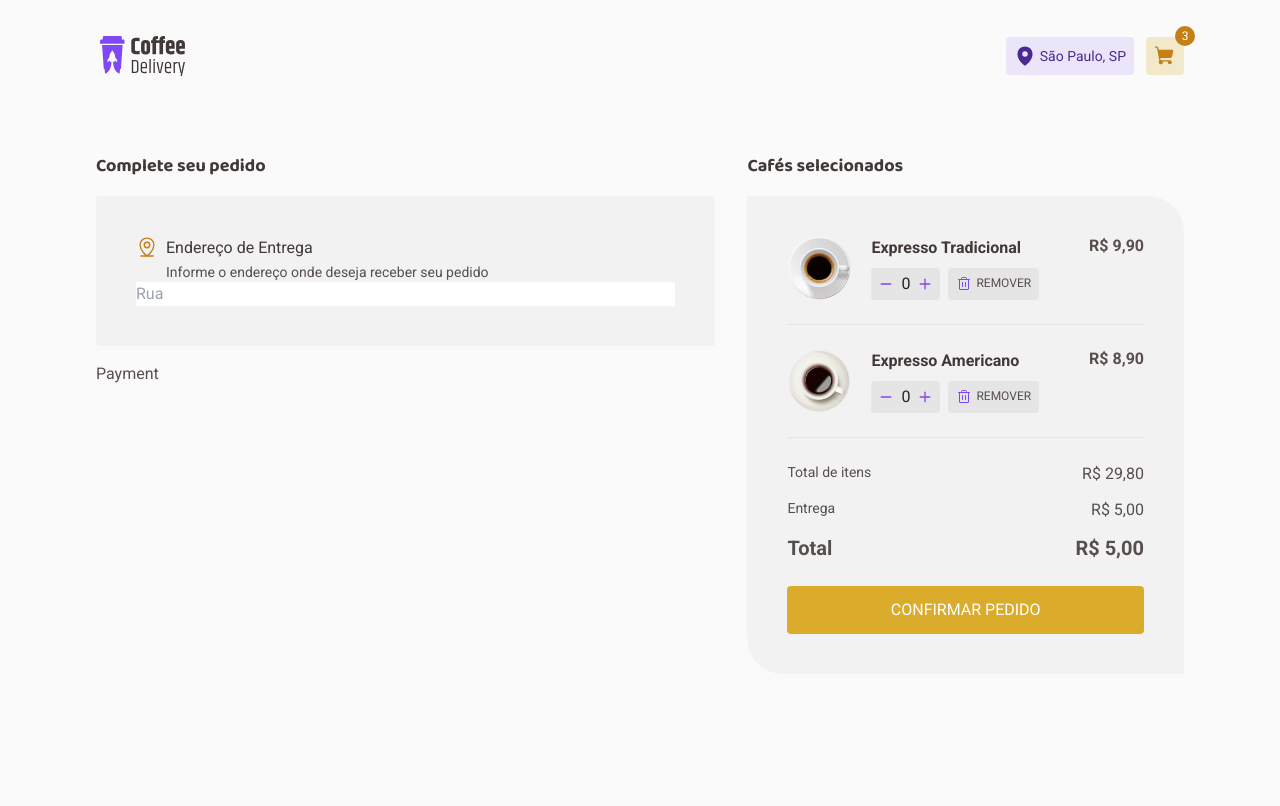
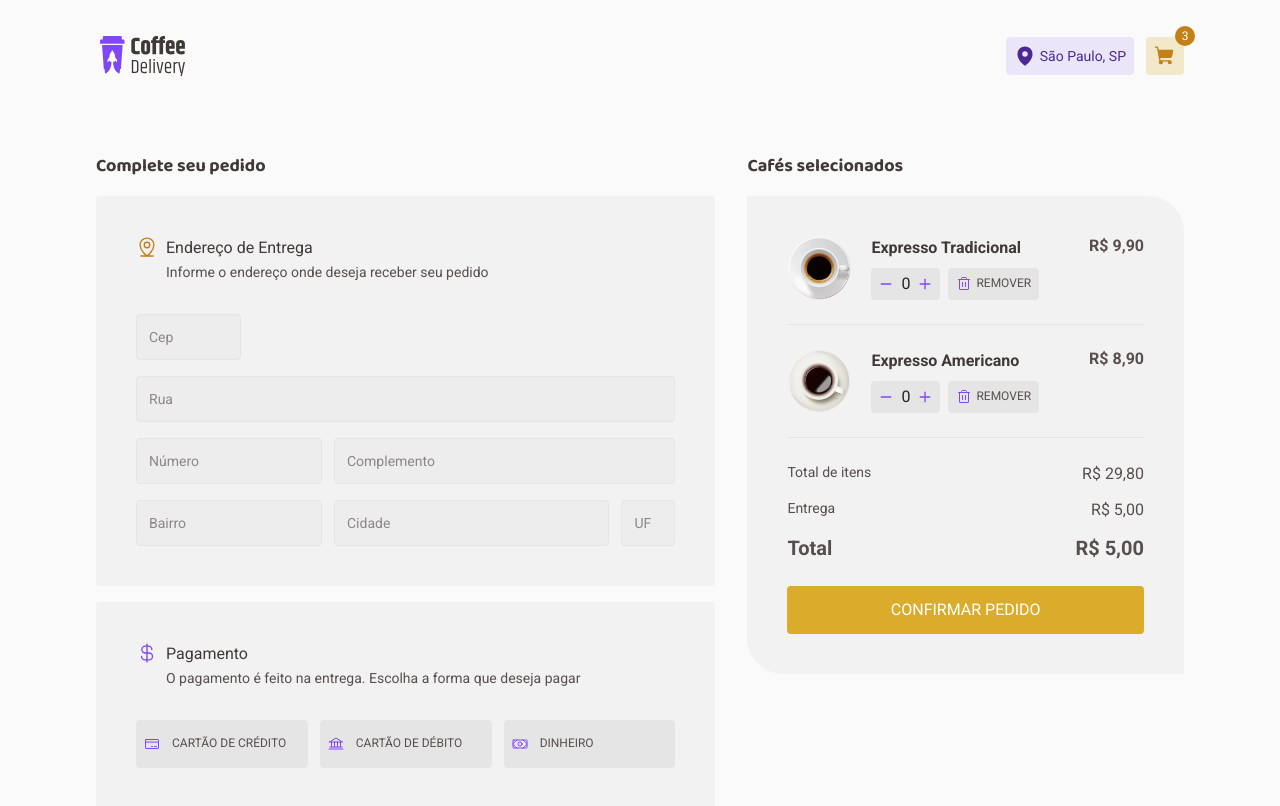
Before and after one commit to cleisonmp/coffee-delivery, a React (Vite) app: page /checkout in a window 1280 px wide. Shown: the top 806 px of the page. Built offline with nearby package versions, Linux system fonts and the light colour scheme.

Commit message:
Checkout form + styles

```diff
--- a/package.json
+++ b/package.json
@@ -13,6 +13,7 @@
     "phosphor-react": "^1.4.1",
     "react": "^18.2.0",
     "react-dom": "^18.2.0",
+    "react-hook-form": "^7.34.0",
     "react-router-dom": "^6.3.0"
   },
   "devDependencies": {
--- a/src/pages/Checkout/components/AddressForm.tsx
+++ b/src/pages/Checkout/components/AddressForm.tsx
@@ -1,8 +1,10 @@
 import { MapPinLine } from 'phosphor-react'
-
+// https://brasilapi.com.br/api/cep/v1/{cep}
 export function AddressForm() {
+  const baseInputStyle =
+    'bg-base-input p-3 placeholder:text-base-label border border-base-button rounded text-sm'
   return (
-    <form action="" className="bg-base-card rounded p-10">
+    <div className="bg-base-card rounded p-10">
       <div className="flex gap-2">
         <MapPinLine size={22} color="#C47F17" />
         <div className="flex flex-col">
@@ -12,7 +14,49 @@ export function AddressForm() {
           </span>
         </div>
       </div>
-      <input type="text" placeholder="Rua" className="w-full" />
-    </form>
+      <input
+        type="text"
+        placeholder="Cep"
+        className={baseInputStyle + ' mt-8 '}
+        maxLength={9}
+        size={9}
+      />
+      <input
+        type="text"
+        placeholder="Rua"
+        className={baseInputStyle + ' w-full mt-4'}
+      />
+      <div className="flex mt-4 gap-3">
+        <input
+          type="number"
+          placeholder="Número"
+          className={baseInputStyle + ' appearance-none'}
+        />
+        <input
+          type="text"
+          placeholder="Complemento"
+          className={baseInputStyle + ' w-full'}
+        />
+      </div>
+      <div className="flex mt-4 gap-3">
+        <input
+          type="text"
+          placeholder="Bairro"
+          className={baseInputStyle + ''}
+        />
+        <input
+          type="text"
+          placeholder="Cidade"
+          className={baseInputStyle + ' w-full'}
+        />
+        <input
+          type="text"
+          placeholder="UF"
+          className={baseInputStyle + ' uppercase'}
+          maxLength={2}
+          size={2}
+        />
+      </div>
+    </div>
   )
 }
--- a/src/pages/Checkout/components/Cart.tsx
+++ b/src/pages/Checkout/components/Cart.tsx
@@ -1,7 +1,14 @@
+import { useNavigate } from 'react-router-dom'
 import { cartList } from '../../../@types/storeCoffeeList'
 import { CoffeeCardSideways } from './CoffeeCardSideways'
 
 export function Cart() {
+  const navigateTo = useNavigate()
+
+  const handleCompleteOrder = () => {
+    navigateTo('/orderfinished')
+  }
+
   return (
     <div className="bg-base-card p-10 rounded-tr-[2.25rem] rounded-bl-[2.25rem]">
       {cartList.map((coffee) => {
@@ -21,7 +28,10 @@ export function Cart() {
           <span className="text-xl font-bold">R$ 5,00</span>
         </div>
       </div>
-      <button className="text-center w-full rounded text-white bg-yellow-500 mt-6 py-3 hover:bg-yellow-900 transition-colors">
+      <button
+        onClick={handleCompleteOrder}
+        className="text-center w-full rounded text-white bg-yellow-500 mt-6 py-3 hover:bg-yellow-900 transition-colors"
+      >
         CONFIRMAR PEDIDO
       </button>
     </div>
--- a/src/pages/Checkout/components/Payment.tsx
+++ b/src/pages/Checkout/components/Payment.tsx
@@ -1,3 +1,33 @@
+import { Bank, CreditCard, CurrencyDollar, Money } from 'phosphor-react'
+
 export function Payment() {
-  return <h1>Payment</h1>
+  const buttonTailwindStyle =
+    'bg-base-button rounded h-12 p-4 flex gap-3 items-center px-2 hover:bg-base-hover transition-colors leading-relaxed text-xs w-full focus:outline-none focus:shadow-outline focus:shadow-purple-500'
+  return (
+    <div className="bg-base-card rounded p-10">
+      <div className="flex gap-2">
+        <CurrencyDollar size={22} color="#8047F8" />
+        <div className="flex flex-col">
+          <span className="text-base-subtitle">Pagamento</span>
+          <span className="text-sm mt-[0.125rem]">
+            O pagamento é feito na entrega. Escolha a forma que deseja pagar
+          </span>
+        </div>
+      </div>
+      <div className="flex gap-3 mt-8">
+        <button className={buttonTailwindStyle}>
+          <CreditCard size={16} color="#8047F8" />
+          CARTÃO DE CRÉDITO
+        </button>
+        <button className={buttonTailwindStyle}>
+          <Bank size={16} color="#8047F8" />
+          CARTÃO DE DÉBITO
+        </button>
+        <button className={buttonTailwindStyle}>
+          <Money size={16} color="#8047F8" />
+          DINHEIRO
+        </button>
+      </div>
+    </div>
+  )
 }
--- a/src/pages/Checkout/index.tsx
+++ b/src/pages/Checkout/index.tsx
@@ -1,15 +1,32 @@
+import { useForm } from 'react-hook-form'
 import { AddressForm } from './components/AddressForm'
 import { Cart } from './components/Cart'
 import { Payment } from './components/Payment'
 
+interface NewOrderFormProps {
+  address: string
+}
 export function Checkout() {
+  const newOrderFormHookData = useForm<NewOrderFormProps>({
+    defaultValues: {
+      address: '',
+    },
+  })
+  const { handleSubmit, reset } = newOrderFormHookData
+
+  const createNewOrder = (data: any) => {
+    console.log(data)
+    reset()
+  }
   return (
     <main className="flex flex-col md:flex-row mt-10 gap-8 justify-between">
       <div className="order-1 md:order-none flex flex-col gap-4 flex-1">
         <h1 className="font-['Baloo_2'] font-bold text-lg text-base-subtitle">
           Complete seu pedido
         </h1>
-        <AddressForm />
+        <form onSubmit={handleSubmit(createNewOrder)} action="">
+          <AddressForm />
+        </form>
         <Payment />
       </div>
       <div className="flex flex-col gap-4">
--- a/src/styles/global.css
+++ b/src/styles/global.css
@@ -12,3 +12,9 @@ body{
 *{
   @apply focus:outline-none focus:shadow-none focus:shadow-purple-900
 }
+input[type=number]::-webkit-inner-spin-button,
+input[type=number]::-webkit-outer-spin-button
+{
+  -webkit-appearance: none;
+  margin: 0;
+}
```
Also changed, not shown: 1 other file (tests, documents, lock files or other folders).
